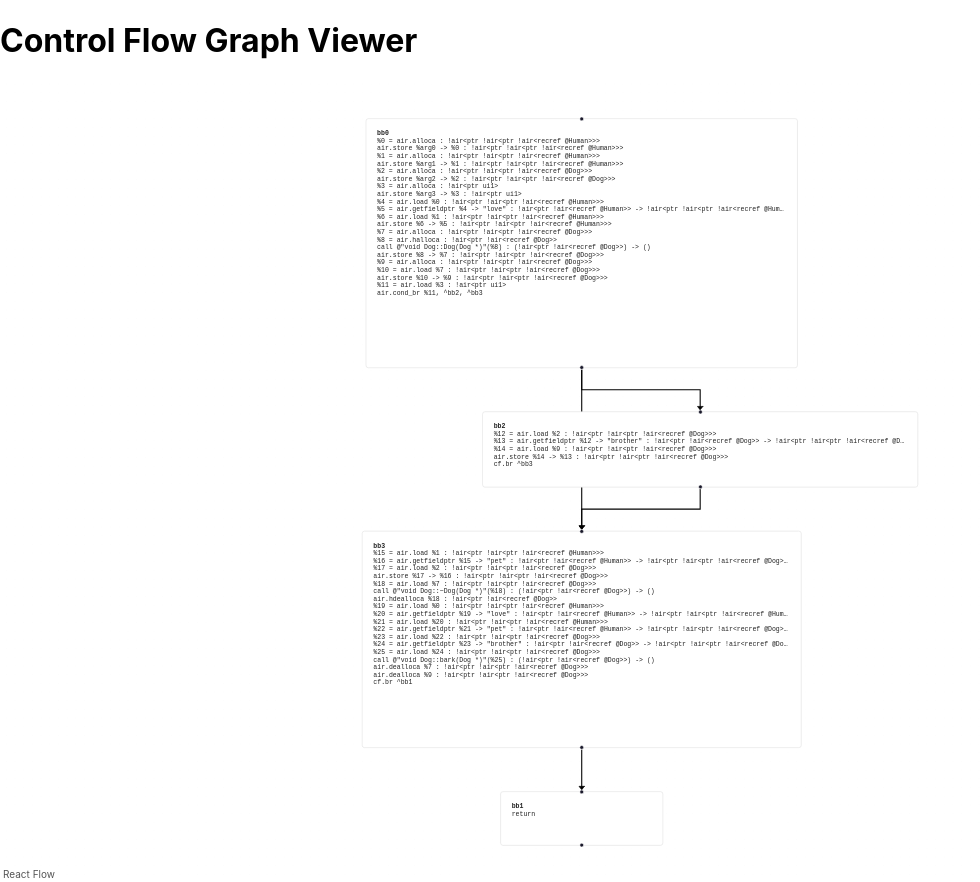
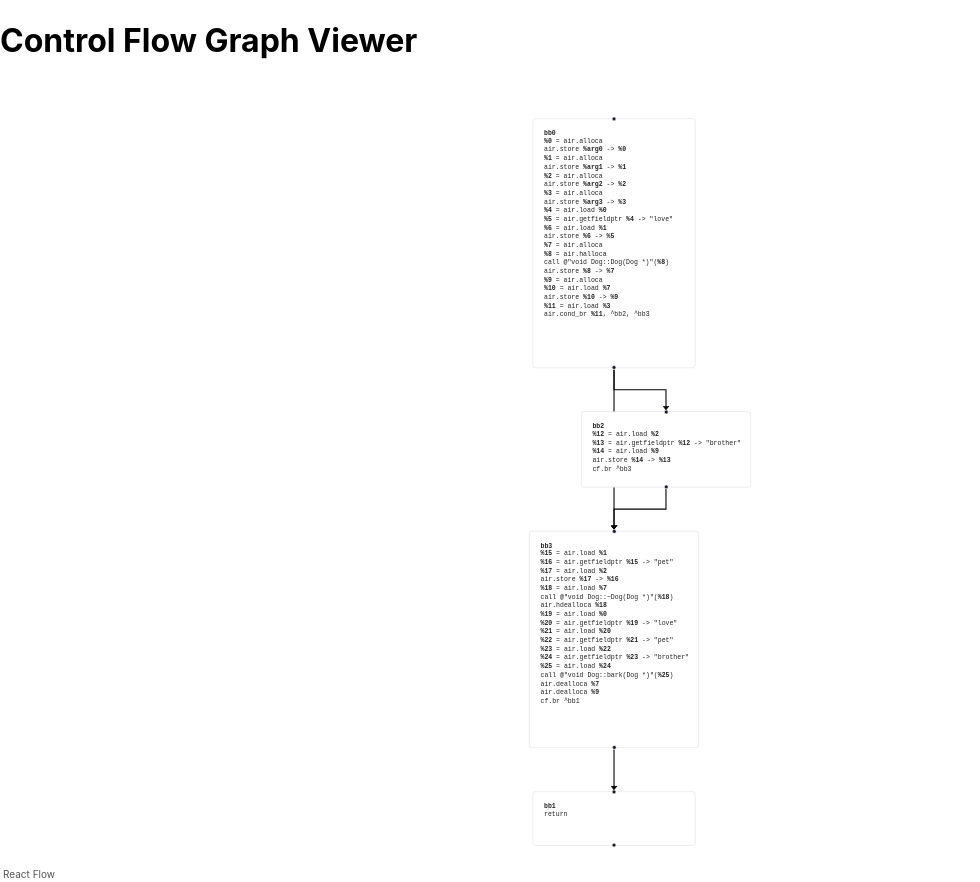
Before and after one commit to SavchenkoValeriy/tau, a React (Create React App) app in the folder ui/trace-viewer/: page / in a window 1280 px wide. Shown: the whole page, without its empty margins (0-980 px from the left). Built offline with nearby package versions, Linux system fonts and the light colour scheme.

Commit message:
Refine the instruction look a bit

```diff
--- a/ui/trace-viewer/src/components/CFGViewer.tsx
+++ b/ui/trace-viewer/src/components/CFGViewer.tsx
@@ -22,8 +22,8 @@ interface CFGData {
 }
 
 const getNodeDimensions = (block: CFGData['func']['blocks'][0]) => {
-  const maxLineLength = Math.max(...block.code.map(line => line.length));
-  const width = Math.max(300, maxLineLength * 7 + 40); // Adjust multiplier as needed
+  const maxLineLength = Math.max(...block.code.map(line => line.split(':')[0].length));
+  const width = Math.max(300, maxLineLength * 7 + 40);
   const height = Math.max(100, block.code.length * 20 + 40);
   return { width, height };
 };
@@ -58,6 +58,48 @@ const getLayoutedElements = (nodes: Node[], edges: Edge[], direction = 'TB') =>
   };
 };
 
+const beautifyInstruction = (instruction: string) => {
+  const [mainPart, type] = instruction.split(' : ');
+  const beautifiedMain = mainPart.replace(/(%\w+)/g, '<strong>$1</strong>');
+  return { main: beautifiedMain, type };
+};
+
+const Instruction: React.FC<{ instruction: string }> = ({ instruction }) => {
+  const { main, type } = beautifyInstruction(instruction);
+  const [showHint, setShowHint] = React.useState(false);
+
+  return (
+    <div
+      style={{
+        whiteSpace: 'nowrap',
+        overflow: 'visible',
+        position: 'relative',
+        marginBottom: '2px'
+      }}
+      onMouseEnter={() => setShowHint(true)}
+      onMouseLeave={() => setShowHint(false)}
+    >
+      <span dangerouslySetInnerHTML={{ __html: main }} />
+      {type && showHint && (
+        <span style={{
+          position: 'absolute',
+          left: '100%',
+          top: '-2px',
+          backgroundColor: 'black',
+          color: 'white',
+          padding: '2px 5px',
+          borderRadius: '3px',
+          whiteSpace: 'nowrap',
+          zIndex: 1000,
+          pointerEvents: 'none',
+        }}>
+          : {type}
+        </span>
+      )}
+    </div>
+  );
+};
+
 const CFGViewer: React.FC<{ data: CFGData }> = ({ data }) => {
   const initialNodes: Node[] = data.func.blocks.map((block) => {
     const { width, height } = getNodeDimensions(block);
@@ -65,12 +107,10 @@ const CFGViewer: React.FC<{ data: CFGData }> = ({ data }) => {
       id: block.name,
       data: {
         label: (
-          <div style={{ textAlign: 'left', padding: '10px', fontSize: '12px', fontFamily: 'monospace' }}>
+          <div style={{ textAlign: 'left', padding: '10px', fontSize: '12px', fontFamily: 'monospace', width: width - 20 }}>
             <strong>{block.name}</strong>
             {block.code.map((line, i) => (
-              <div key={i} style={{ whiteSpace: 'pre', overflow: 'hidden', textOverflow: 'ellipsis' }}>
-                {line}
-              </div>
+              <Instruction key={i} instruction={line} />
             ))}
           </div>
         )
@@ -117,6 +157,8 @@ const CFGViewer: React.FC<{ data: CFGData }> = ({ data }) => {
         fitView
         attributionPosition="bottom-left"
         minZoom={0.1}
+        nodesDraggable={false}
+        nodesConnectable={false}
       >
         <Background color="#f0f0f0" gap={16} />
       </ReactFlow>
```
